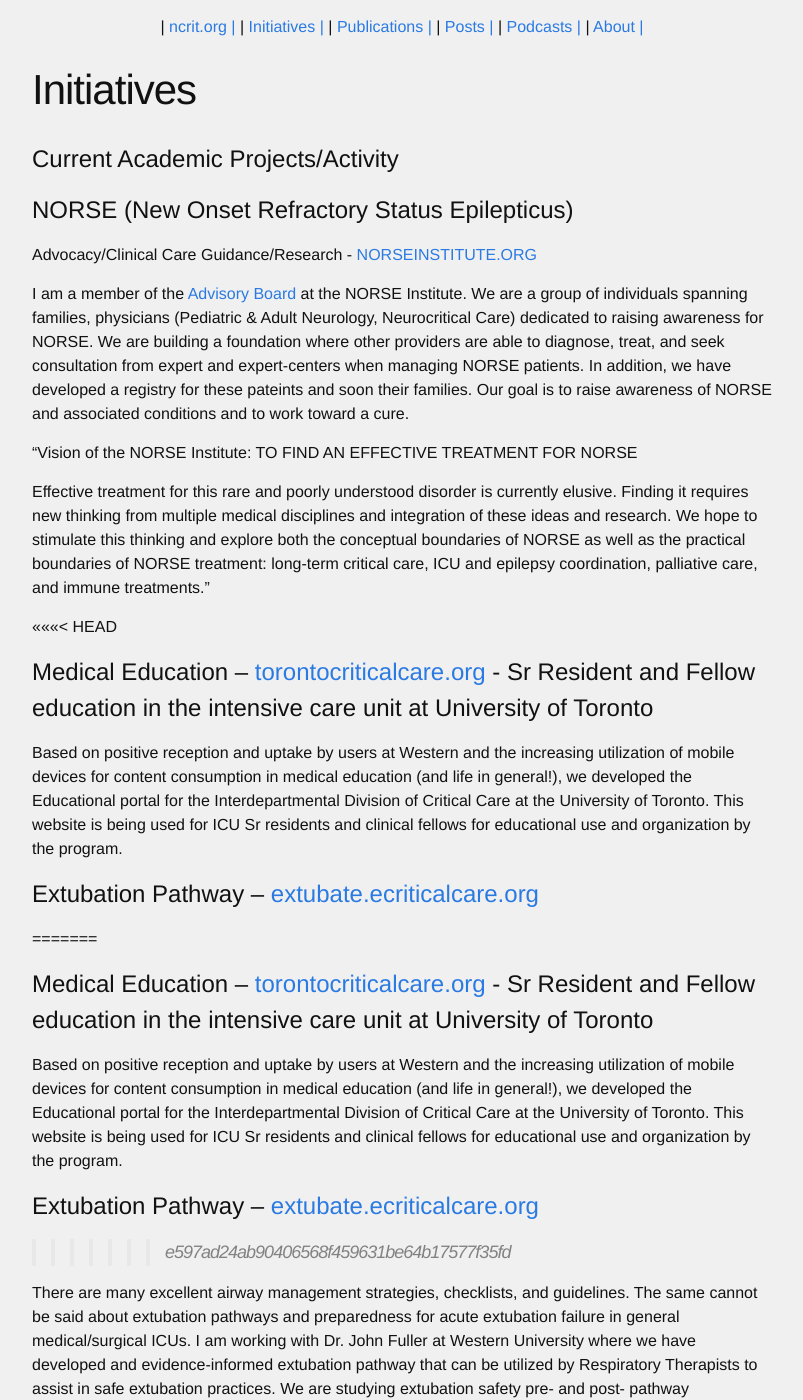
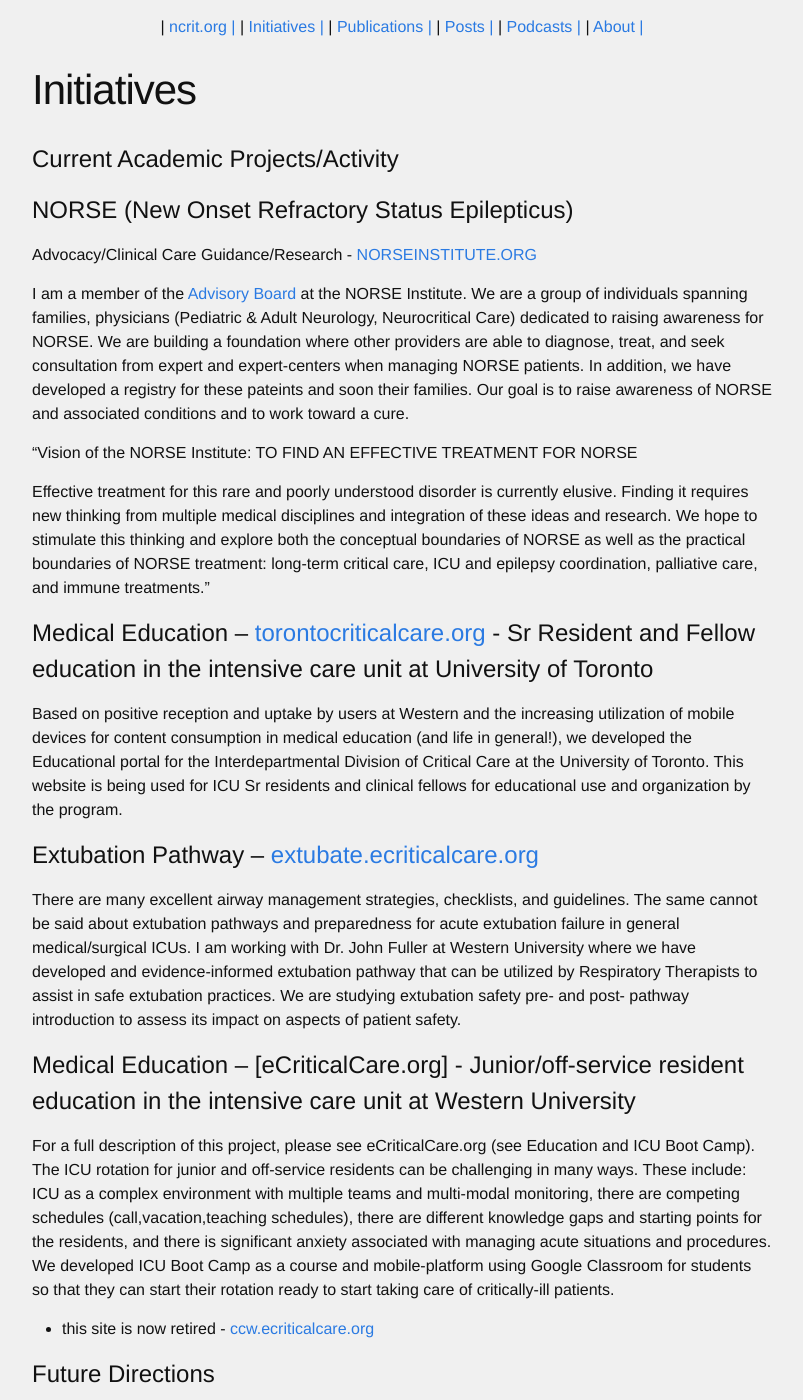
Before and after one commit to neuroccm/neuroccm.github.io, a Jekyll site: the page built from initiatives.md, in a window 1280 px wide and 1400 px high. Shown: the whole window, without its empty margins (238-1041 px from the left). Built offline with Jekyll 4.4.1, drawn with Linux system fonts in a browser that asks for light colours.

Commit message:
revision of website 33
revision of website 33

```diff
--- a/initiatives.md
+++ b/initiatives.md
@@ -16,19 +16,11 @@
 
 Effective treatment for this rare and poorly understood disorder is currently elusive. Finding it requires new thinking from multiple medical disciplines and integration of these ideas and research. We hope to stimulate this thinking and explore both the conceptual boundaries of NORSE as well as the practical boundaries of NORSE treatment: long-term critical care, ICU and epilepsy coordination, palliative care, and immune treatments."
 
-<<<<<<< HEAD
 # Medical Education – [torontocriticalcare.org](http://www.torontocriticalcare.org/) - Sr Resident and Fellow education in the intensive care unit at University of Toronto
 
 Based on positive reception and uptake by users at Western and the increasing utilization of mobile devices for content consumption in medical education (and life in general!), we developed the Educational portal for the Interdepartmental Division of Critical Care at the University of Toronto. This website is being used for ICU Sr residents and clinical fellows for educational use and organization by the program.
 
 # Extubation Pathway – [extubate.ecriticalcare.org](http://extubate.ecriticalcare.org/)
-=======
-# Medical Education – [torontocriticalcare.org](https://torontocriticalcare.org) - Sr Resident and Fellow education in the intensive care unit at University of Toronto
-
-Based on positive reception and uptake by users at Western and the increasing utilization of mobile devices for content consumption in medical education (and life in general!), we developed the Educational portal for the Interdepartmental Division of Critical Care at the University of Toronto. This website is being used for ICU Sr residents and clinical fellows for educational use and organization by the program.
-
-# Extubation Pathway – [extubate.ecriticalcare.org](https://extubate.ecriticalcare.org)
->>>>>>> e597ad24ab90406568f459631be64b17577f35fd
 
 There are many excellent airway management strategies, checklists, and guidelines. The same cannot be said about extubation pathways and preparedness for acute extubation failure in general medical/surgical ICUs. I am working with Dr. John Fuller at Western University where we have developed and evidence-informed extubation pathway that can be utilized by Respiratory Therapists to assist in safe extubation practices. We are studying extubation safety pre- and post- pathway introduction to assess its impact on aspects of patient safety.
 
@@ -37,7 +29,7 @@
 For a full description of this project, please see eCriticalCare.org (see Education and ICU Boot Camp).
 The ICU rotation for junior and off-service residents can be challenging in many ways. These include: ICU as a complex environment with multiple teams and multi-modal monitoring, there are competing schedules (call,vacation,teaching schedules), there are different knowledge gaps and starting points for the residents, and there is significant anxiety associated with managing acute situations and procedures.
 We developed ICU Boot Camp as a course and mobile-platform using Google Classroom for students so that they can start their rotation ready to start taking care of critically-ill patients.
-* this site is now retired - [ccw.ecriticalcare.org](https://ccw.ecriticalcare.org/)
+* this site is now retired - [ccw.ecriticalcare.org](http://ccw.ecriticalcare.org/)
 
 # Future Directions
 
```
Also changed, not shown: about.md (+2 -2 lines), index.md (+0 -4 lines).
